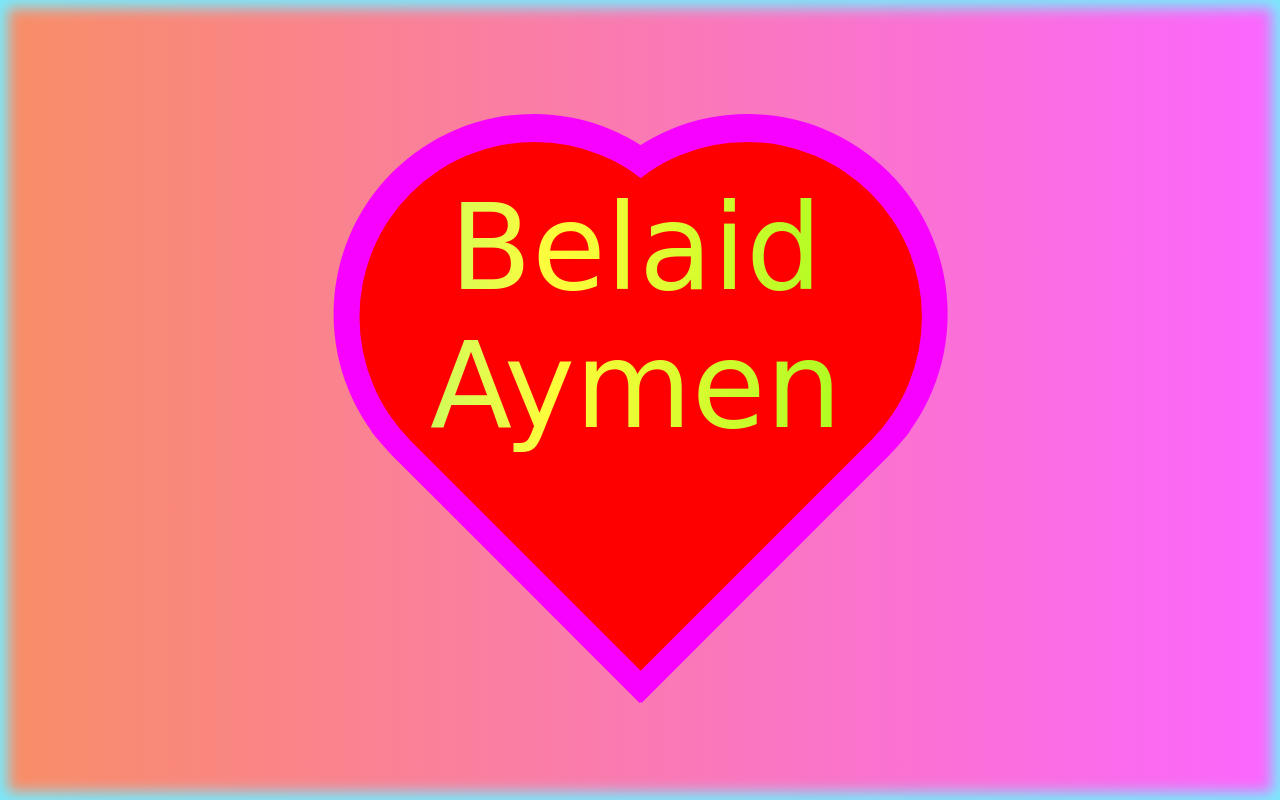
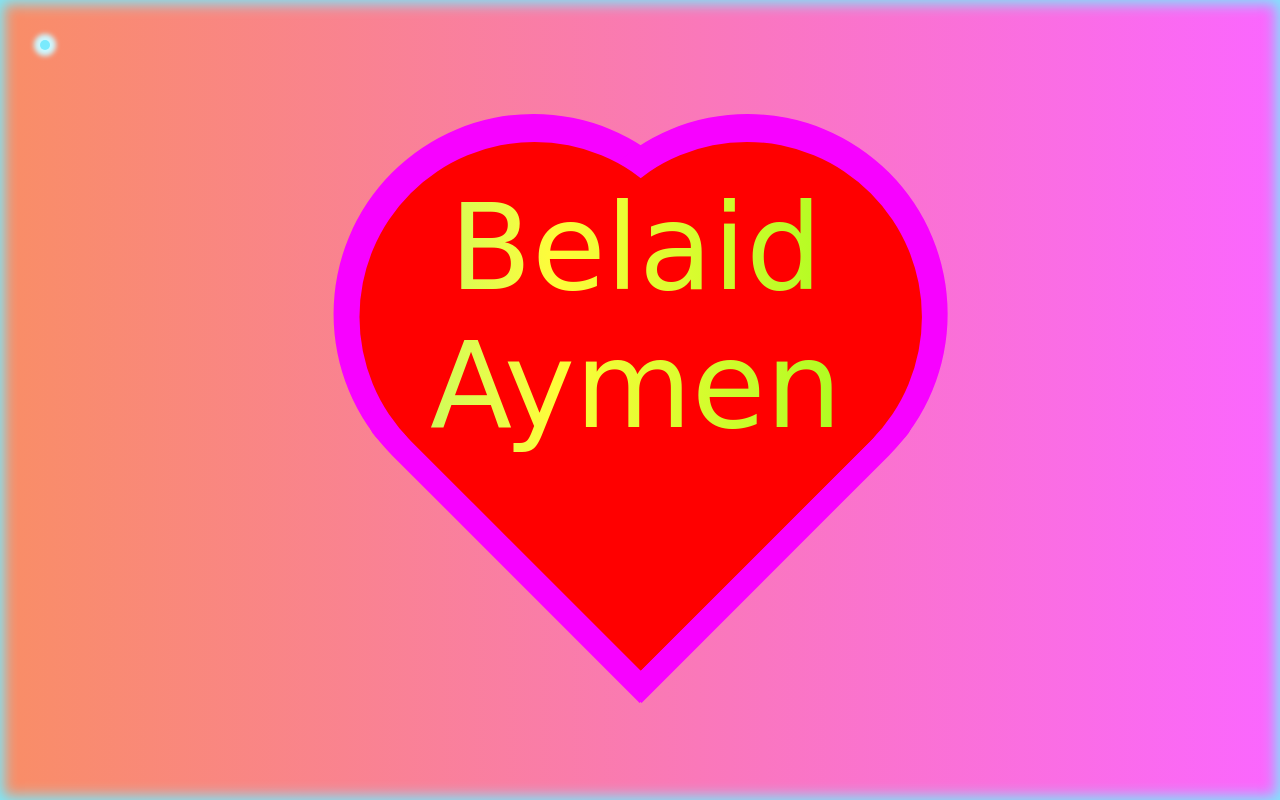
Before and after one commit to CoolNewsGuy/heart, a plain HTML site: page index.html in a window 1280 px wide. Drawn offline with Linux system fonts and the light colour scheme; a web font is replaced by a local one.

Commit message:
Add a template for stars

```diff
--- a/css/styles.css
+++ b/css/styles.css
@@ -31,7 +31,7 @@ body {
       box-shadow: inset 0 0 30px 0 #7aeafd;
    }
    to {
-      box-shadow: inset 0 0 10px 10px #7aeafd;
+      box-shadow: inset 0 0 10px 5px #7aeafd;
    }
 }
 
@@ -133,3 +133,15 @@ body {
 .second-heart .half {
    background: rgb(247, 2, 255);
 }
+
+/* * stars */
+.star {
+   background: #7aeafd;
+   height: 10px;
+   width: 10px;
+   border-radius: 50%;
+   box-shadow: 0 0 5px 6px #cdf8ff;
+   position: absolute;
+   top: 40px;
+   left: 40px;
+}
--- a/index.html
+++ b/index.html
@@ -22,6 +22,8 @@
     <div class="second-half half"></div>
   </div>
 
+  <div class="star"></div>
+
   <script src="scripts/shadow-heart.js"></script>
   <script src="scripts/heart.js"></script>
 </body>
```
